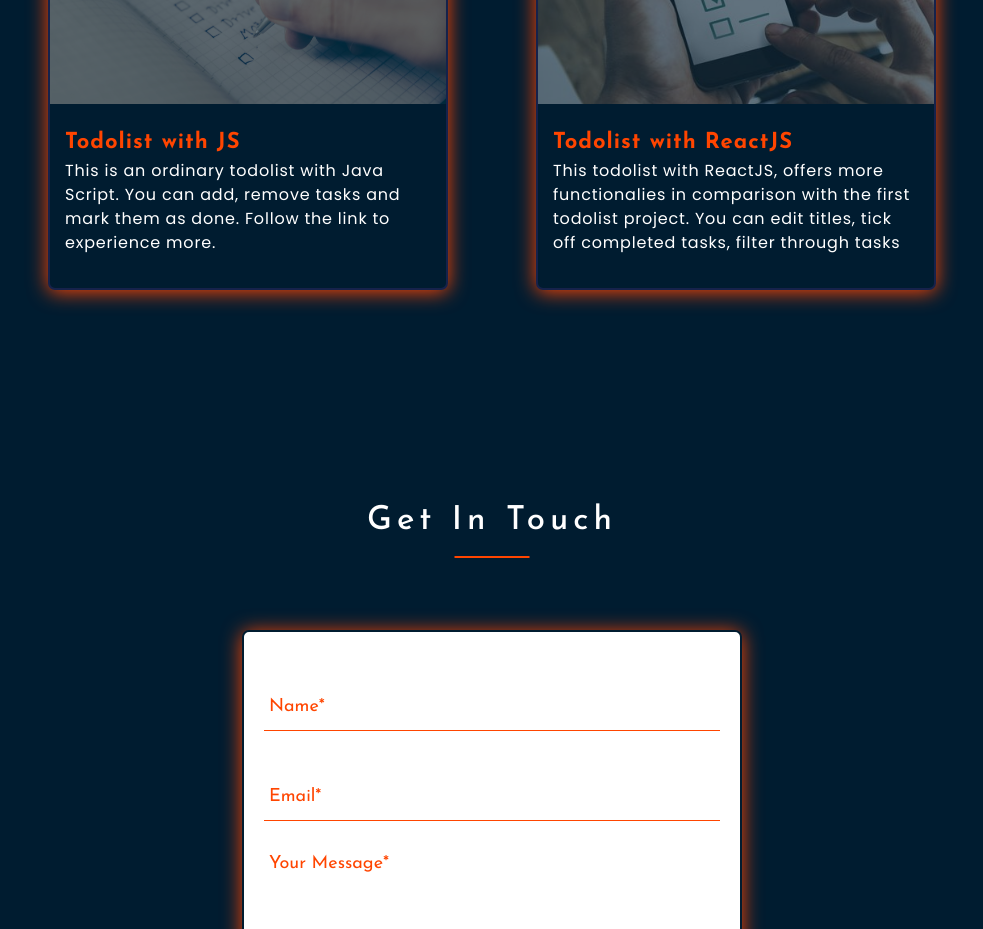
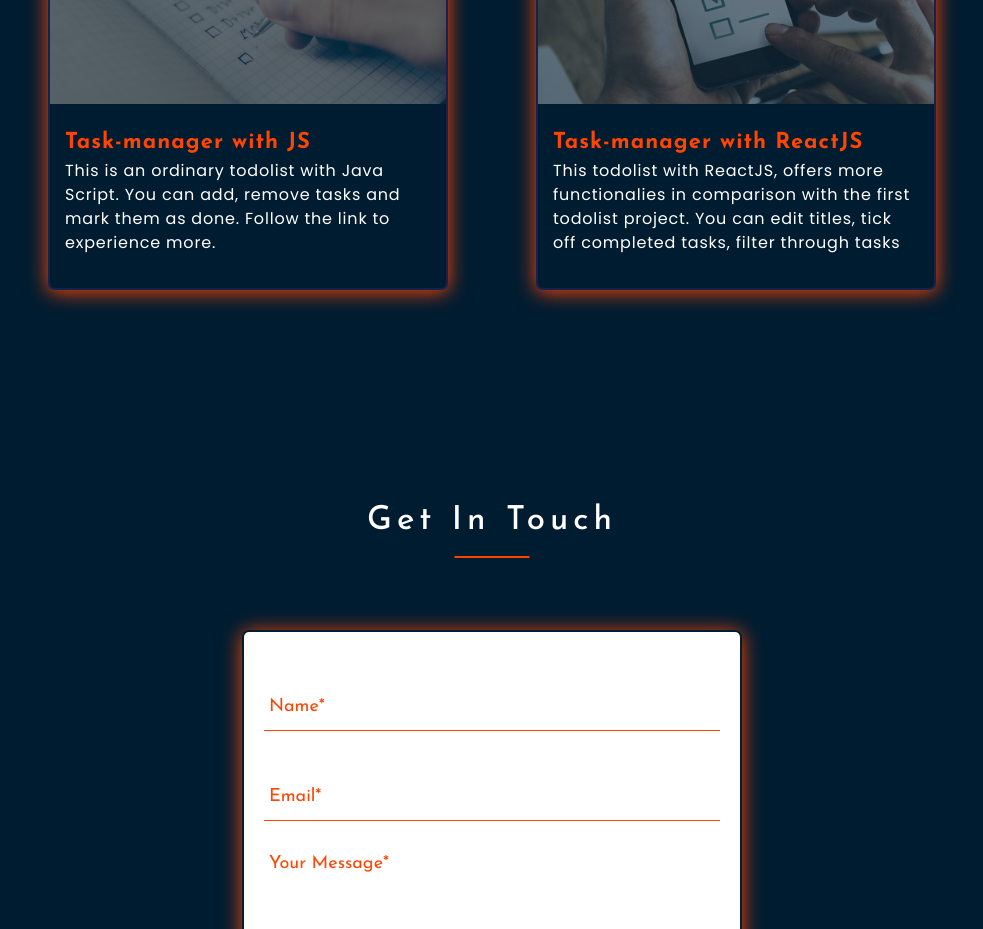
Before and after one commit to andbudha/my_portfolio, a React (Create React App) app: page / in a window 1280 px wide. Shown: the part 3580-4509 px from the top of the page, without its empty margins (148-1131 px from the left). Built offline with nearby package versions, Linux system fonts and the light colour scheme.

Commit message:
project-title updated

```diff
--- a/src/projects/Projects.jsx
+++ b/src/projects/Projects.jsx
@@ -52,13 +52,13 @@ export const Projects = () => {
           />
           <Project
             description={jsTodo}
-            projectTitle={'Todolist with JS'}
+            projectTitle={'Task-manager with JS'}
             image={jsTodoImage}
             link={'https://andbudha.github.io/javascript_todolist/'}
           />
           <Project
             description={reactTodo}
-            projectTitle={'Todolist with ReactJS'}
+            projectTitle={'Task-manager with ReactJS'}
             image={reactTodoImage}
             link={'https://todo-with-reactjs-psi.vercel.app/'}
           />
```
